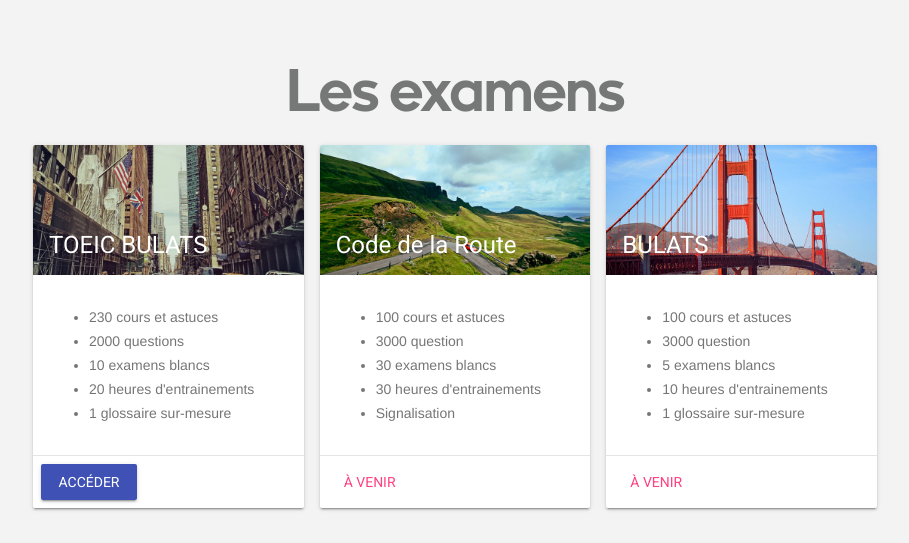
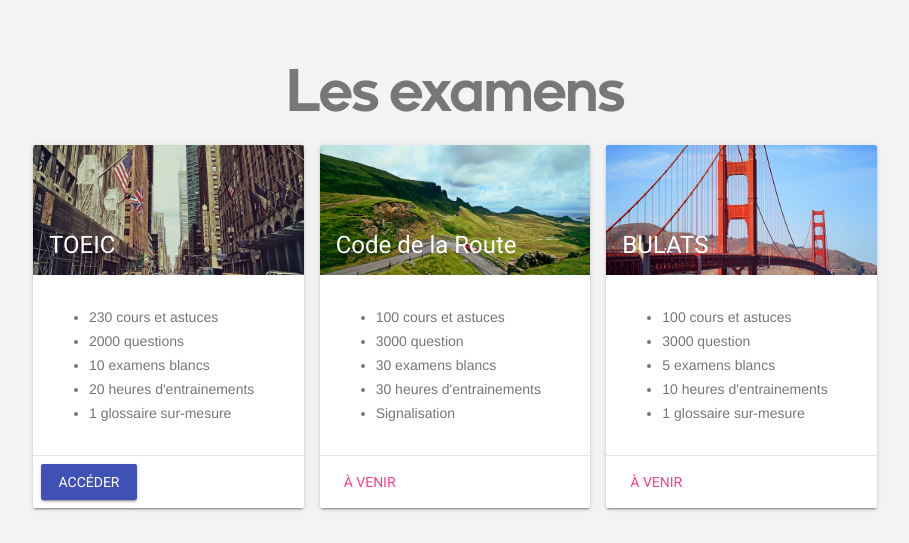
Before and after one commit to PolyLearn/portal, a Python web app: template templates/products.html in a window 1280 px wide. Shown: the part 65-608 px from the top of the page, without its empty margins (185-1094 px from the left). Run offline with Jinja, Linux system fonts and the light colour scheme; the template is opened without the code that fills it, so the values that code supplies are empty; some libraries are stand-ins or nearby versions.

Commit message:
remove BULATS in TOEIC header

```diff
--- a/templates/products.html
+++ b/templates/products.html
@@ -19,7 +19,7 @@ PolyLearn peut vous aider à réussir votre TOEIC et votre Code de la Route
 
     <div class="demo-card-square mdl-card mdl-shadow--2dp mdl-cell mdl-cell--4-col mdl-cell--4-col-tablet mdl-cell--4-col-phone">
       <div class="mdl-card__title mdl-card--expand about-panel-1">
-        <h2 class="mdl-card__title-text">TOEIC BULATS</h2>
+        <h2 class="mdl-card__title-text">TOEIC</h2>
       </div>
       <div class="mdl-card__supporting-text">
         <ul>
```
